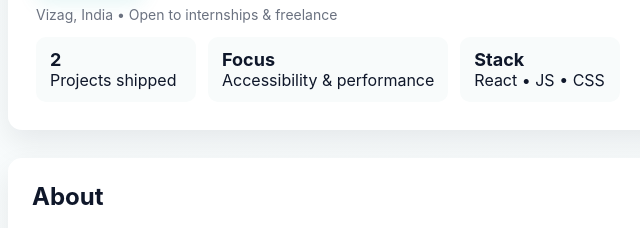
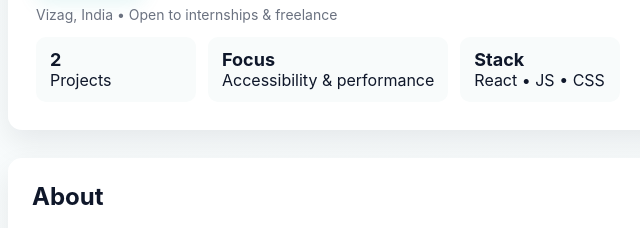
Before and after one commit to Pravalika-Boddu/My-Portfolio, a plain HTML site: page index.html in a window 1280 px wide. Shown: the part 267-495 px from the top of the page, 82-722 px from the left. Drawn offline with Linux system fonts and the light colour scheme.

Commit message:
Update text in hero highlights section

```diff
--- a/index.html
+++ b/index.html
@@ -198,7 +198,7 @@
           <div class="hero-highlights">
             <div class="highlight">
               <strong>2</strong>
-              <span>Projects shipped</span>
+              <span>Projects </span>
             </div>
             <div class="highlight">
               <strong>Focus</strong>
```
